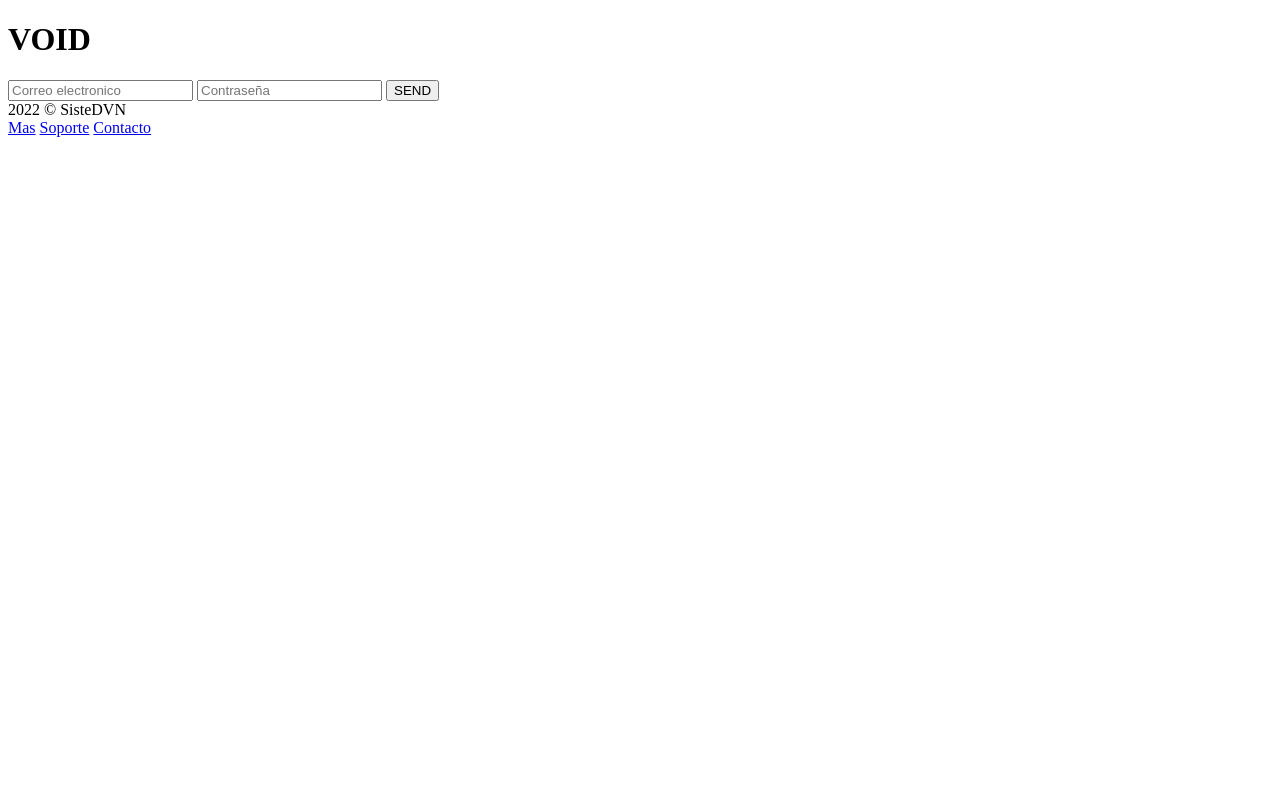
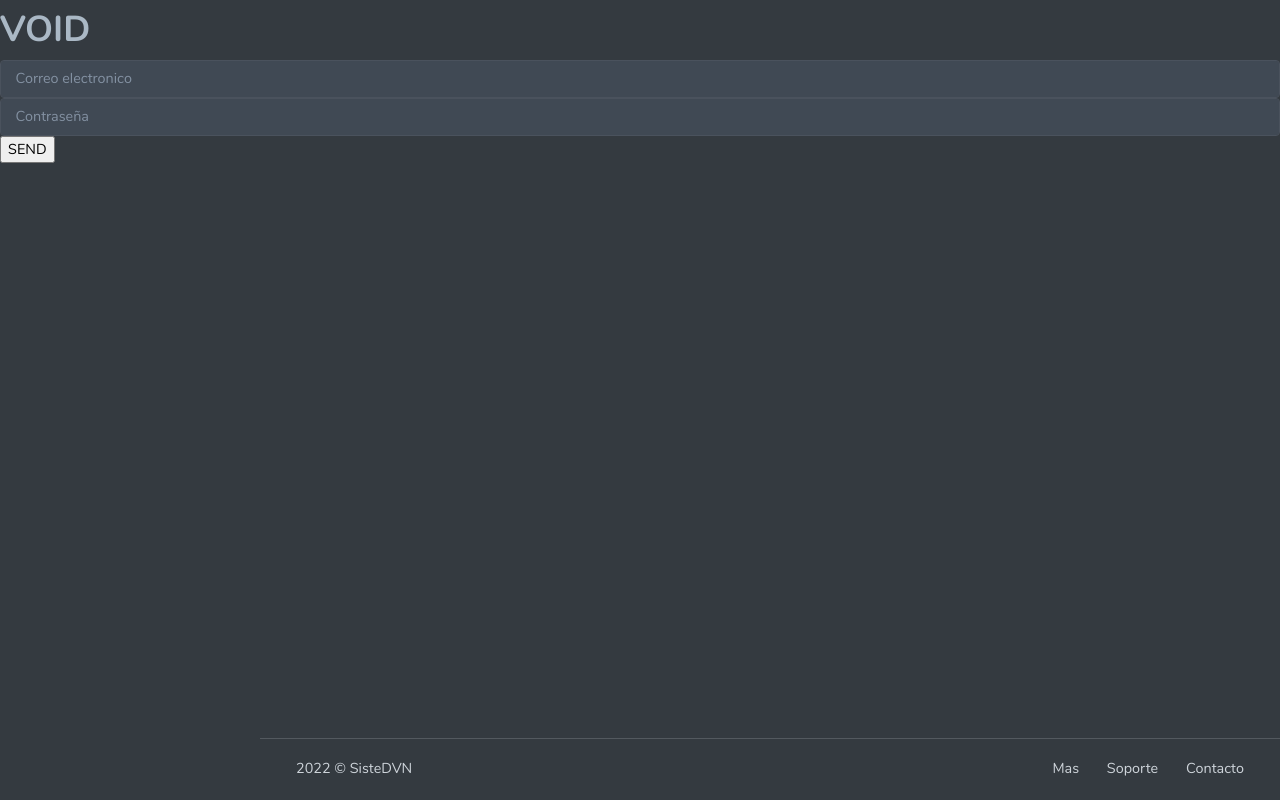
Before and after one commit to dfra1996/void, a PHP site: page / in a window 1280 px wide. Run offline with PHP 8.4, Linux system fonts and the light colour scheme.

Commit message:
Work 28/7

```diff
--- a/index.php
+++ b/index.php
@@ -1,11 +1,25 @@
 <!DOCTYPE html>
 <html>
 <head>
-	<meta http-equiv="Content-Type" content="text/html; charset=utf-8"/>
-	<meta name="viewport" content="width=device-width, initial-scale=1, maximum-scale=1">
-	<title>VOID</title>
+	<meta http-equiv="Content-Type" content="text/html; charset=utf-8" />
+	<meta name="viewport" content="width=device-width, initial-scale=1.0">
+	<meta content="SisteDVN Sistema de ventas, intentario y prestamos" name="description">
+	<meta content="SisteDVN" name="Duvan Robayo">
+	<link rel="shortcut icon" href="assets/images/favicon.ico">
+
+	<!-- third party css -->
+	<link href="assets/css/vendor/jquery-jvectormap-1.2.2.css" rel="stylesheet" type="text/css">
+	<!-- third party css end -->
+
+	<!-- App css -->
+	<link href="assets/css/icons.min.css" rel="stylesheet" type="text/css">
+	<link href="assets/css/app.min.css" rel="stylesheet" type="text/css" id="light-style">
+	<link href="assets/css/app-dark.min.css" rel="stylesheet" type="text/css" id="dark-style">
+
+	<title>SisteDVN</title>
 </head>
 <body>
+
 	<header>
 	<?php
 		$pg = isset($_REQUEST["pg"]) ? $_REQUEST["pg"]:NULL;
```
